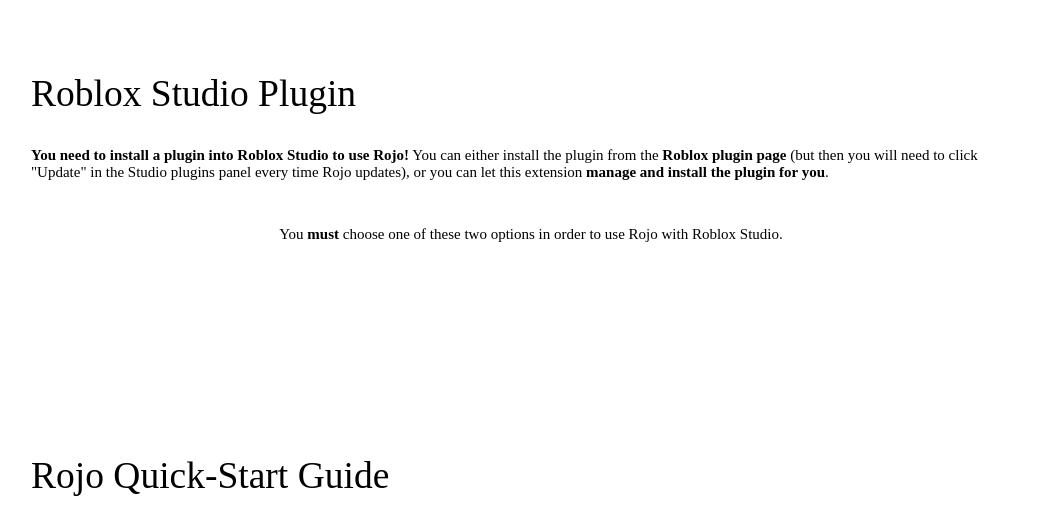
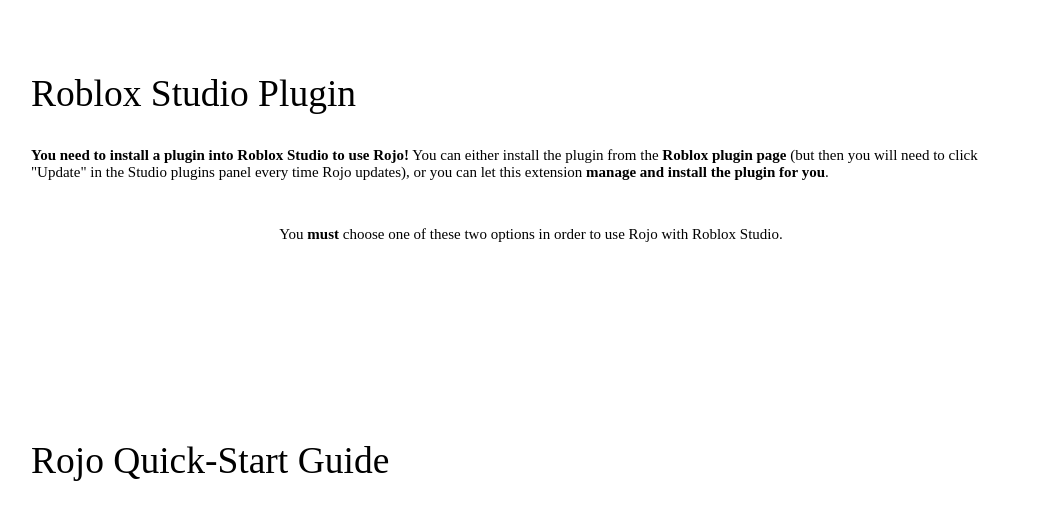
Before and after one commit to rojo-rbx/vscode-rojo, a website: page ui/index.html in a window 1280 px wide. Shown: the part 188-713 px from the top of the page, without its empty margins (109-1163 px from the left). Drawn offline with Linux system fonts and the light colour scheme; files that its build step writes are made by us from their sources; files whose address does not match are found by name.

Commit message:
Update style

```diff
--- a/package.json
+++ b/package.json
@@ -2,7 +2,7 @@
     "name": "vscode-rojo",
     "displayName": "Rojo - Roblox Studio Sync",
     "description": "Build robust Roblox games using Rojo directly from VS Code to sync your scripts into Roblox Studio.",
-    "version": "1.2.1",
+    "version": "1.2.2",
     "repository": "https://github.com/evaera/vscode-rojo",
     "publisher": "evaera",
     "engines": {
--- a/ui/main.css
+++ b/ui/main.css
@@ -14,8 +14,7 @@
 .container {
   max-width: 1000px;
   width: 90%;
-  margin: 0 auto;
-  margin-top: 6em;
+  margin: 6em auto;
   min-width: 450px;
 }
 
@@ -120,6 +119,8 @@
 p.hidden {
   opacity: 0;
   max-height: 0;
+  margin: 0;
+  padding: 0;
 }
 
 .transition {
```
